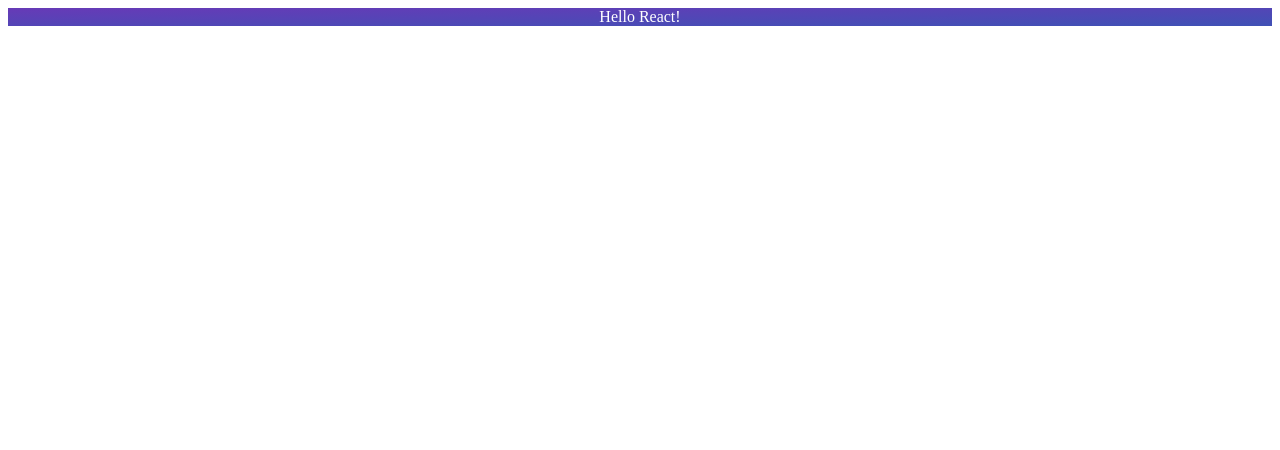
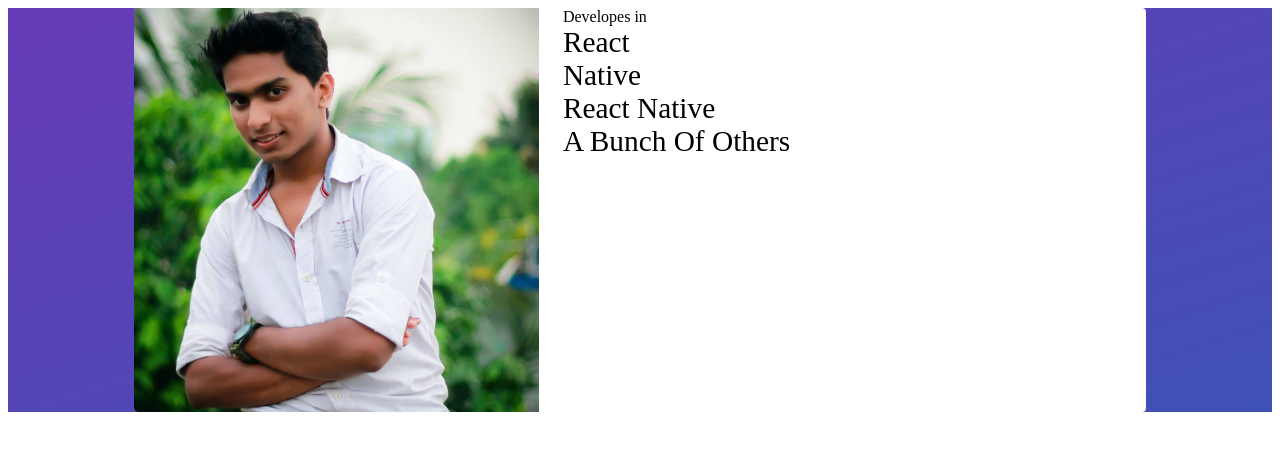
Before and after one commit to SuhairZain/SuhairZain.github.io, a React app: page / in a window 1280 px wide. Shown: the top 450 px of the page. Built offline with nearby package versions, Linux system fonts and the light colour scheme.

Commit message:
Added some images and text to home

```diff
--- a/src/App.jsx
+++ b/src/App.jsx
@@ -5,6 +5,8 @@ import {
     COLOR_BG_END,
     COLOR_TEXT
 } from './utils/colors.js'
+
+import HomePage from './home/HomePage.jsx'
 
 const styles = {
     root: {
@@ -23,7 +25,7 @@ const styles = {
 
 const App = () => (
     <div style={styles.root}>
-        <span style={styles.title}>Hello React!</span>
+        <HomePage />
     </div>
 );
 
--- /dev/null
+++ b/src/home/HomePage.jsx
@@ -0,0 +1,54 @@
+import React, { Component } from 'react'
+
+const styles = {
+    root: {
+        backgroundColor: 'white',
+        borderRadius: 4,
+        display: 'flex',
+        height: '70%',
+        overflow: 'hidden',
+        width: '80%'
+    },
+    image: {
+        height: '100%',
+        marginRight: 24,
+        objectFit: 'cover',
+        width: '40%'
+    },
+    rightPane: {
+        display: 'flex',
+        flexDirection: 'column',
+        height: '100%',
+        justifyContent: 'space-between',
+        width: '60%'
+    },
+    title: {
+
+    },
+    tech: {
+        cursor: 'pointer',
+        fontSize: '22pt',
+        textTransform: 'capitalize'
+    }
+};
+
+
+const types = [
+    'React', 'Native', 'React Native', 'A bunch of others'
+];
+
+const HomePage = () => (
+    <div style={styles.root}>
+        <img style={styles.image} src='/images/me.jpg' />
+        <div style={styles.rightPane}>
+            <span style={styles.title}>Developes in</span>
+            {
+                types.map((type) => (
+                    <span style={styles.tech}>{type}</span>
+                ))
+            }
+        </div>
+    </div>
+);
+
+export default HomePage;
```
Also changed, not shown: images/me.jpg (added).
